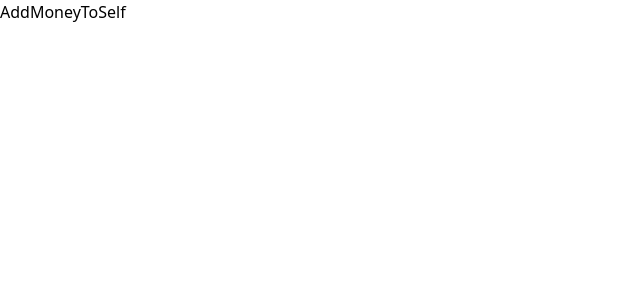
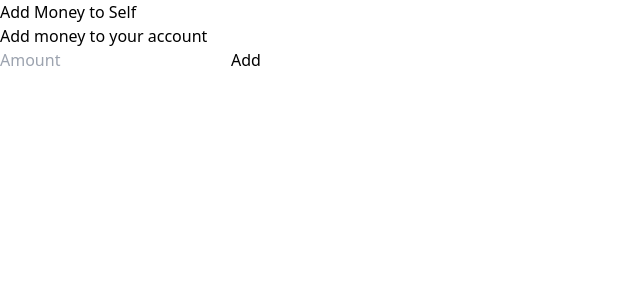
Before and after one commit to PawanKumar666/Paytm-Clone, a React (Vite) app in the folder frontend/: page /add-money-to-self in a window 1280 px wide. Shown: the top 300 px of the page, without its empty margins (0-640 px from the left). Built offline with nearby package versions, Linux system fonts and the light colour scheme.

Commit message:
Chain pages

```diff
--- a/frontend/src/components/Auth/SignIn.jsx
+++ b/frontend/src/components/Auth/SignIn.jsx
@@ -10,7 +10,7 @@ const SignIn = () => {
   const navigate = useNavigate();
   const [email, setEmail] = useState("");
   const [password, setPassword] = useState("");
-  const setToken = useSetRecoilState(token);
+  // const setToken = useSetRecoilState(token);
   const [error, setError] = useState("");
   return (
     <CenteredModal>
@@ -26,7 +26,8 @@ const SignIn = () => {
                         email,
                         password
                     });
-                    setToken(response?.data?.token);
+                    // setToken(response?.data?.token);
+                    localStorage.setItem("token", response?.data?.token);
                     navigate("/dashboard");
                 }
                 catch(error){
--- a/frontend/src/components/Auth/SignUp.jsx
+++ b/frontend/src/components/Auth/SignUp.jsx
@@ -12,7 +12,7 @@ const SignUp = () => {
   const [lastName, setLastName] = useState("");
   const [email, setEmail] = useState("");
   const [password, setPassword] = useState("");
-  const setToken = useSetRecoilState(token);
+  // const setToken = useSetRecoilState(token);
   const [error, setError] = useState("");
   return (
     <CenteredModal>
@@ -32,7 +32,8 @@ const SignUp = () => {
                             email,
                             password
                         });
-                        setToken(response.data.token);
+                        localStorage.setItem("token", response?.data?.token);
+                        // setToken(response.data.token);
                         navigate("/dashboard");
                     }
                     catch(error){
--- a/frontend/src/components/Dashboard/Dashboard.jsx
+++ b/frontend/src/components/Dashboard/Dashboard.jsx
@@ -1,10 +1,43 @@
-import React from "react";
-import { useRecoilValue } from "recoil";
-import { token } from "../../Atoms/AuthAtoms";
+import React, { useEffect, useState } from "react";
+import CenteredModal from "../Wrappers/CenteredModal";
+import axios from "axios";
+import { BASE_URL, v1 } from "../../Utils/globals";
+import { useNavigate } from "react-router-dom";
 
 const Dashboard = () => {
-  const authToken = useRecoilValue(token);
-  return <div>{authToken}</div>;
+  const [email, setEmail] = useState(null);
+  const [balance, setBalance] = useState(0);
+  const [name, setName] = useState("");
+  const [error, setError] = useState("");
+  const navigate = useNavigate();
+  useEffect(async () => {
+    try {
+    const response = await axios.get(`${BASE_URL}${v1}/user/get-details`, {
+      headers: {
+        Authorization: `${localStorage.getItem("token")}`
+      }
+    });
+    setEmail(response.data.email);
+    setBalance(response.data.balance);
+    setName(response.data.name);
+  } catch (error) {
+    setError("Error fetching user details");
+    navigate("/signin");
+  }
+  }, [])
+  return (
+    <CenteredModal>
+        <div className="flex flex-col items-center justify-center">
+            <h1 className="text-2xl font-bold">Welcome - {name}</h1>
+            <p className="text-sm text-gray-500">Email - {email}</p>
+            <p className="text-sm text-gray-500">Balance: {balance}</p>
+            <div className="flex flex-row items-center justify-center">
+                <button className="bg-blue-500 text-white px-4 py-2 rounded-md" onClick={() => navigate("/transfer-money")}>Transfer Money</button>
+                <button className="bg-blue-500 text-white px-4 py-2 rounded-md" onClick={() => navigate("/add-money-to-self")}>Add Money to self</button>
+            </div>
+        </div>
+    </CenteredModal>
+  )
 };
 
 export default Dashboard;
--- a/frontend/src/components/UserActions/AddMoneyToSelf.jsx
+++ b/frontend/src/components/UserActions/AddMoneyToSelf.jsx
@@ -1,7 +1,41 @@
-import React from "react";
+import React, {useState} from "react";
+import CenteredModal from "../Wrappers/CenteredModal";
+import axios from "axios";
+import { BASE_URL, v1 } from "../../Utils/globals";
+// import { useRecoilValue } from "recoil";
+import { token } from "../../Atoms/AuthAtoms";
 
 const AddMoneyToSelf = () => {
-  return <div>AddMoneyToSelf</div>;
+  const [amount, setAmount] = useState(0);
+  const [error, setError] = useState("");
+  // const token = useRecoilValue(token);
+  return (
+    <CenteredModal>
+        <div className="flex flex-col items-center justify-center bg-white p-4 rounded-lg">
+            <h1 className="text-2xl font-bold">Add Money to Self</h1>
+            <p className="text-sm text-gray-500 my-2">Add money to your account</p>
+            <form className="my-4">
+                <input className="border-2 border-gray-3000 rounded-lg p-2" type="number" placeholder="Amount" onChange={e => setAmount(e.target.value)}/>
+                <button type="button" className="bg-blue-500 text-white px-4 py-2 rounded-md" onClick={async () => {
+                    try{
+                        const response = await axios.post(`${BASE_URL}${v1}/user/add-money`, {
+                            amount : Number(amount),
+                        }, {
+                            headers: {
+                                Authorization: `${localStorage.getItem("token")}`
+                            }
+                        });
+                        console.log(response);
+                    }
+                    catch(error){
+                        setError(error.response.data.error);
+                    }
+                }}>Add</button>
+            </form>
+            {error && <p className="text-red-500">{error}</p>}
+        </div>
+    </CenteredModal>
+  )
 };
 
 export default AddMoneyToSelf;
--- a/frontend/src/components/UserActions/TransferMoney.jsx
+++ b/frontend/src/components/UserActions/TransferMoney.jsx
@@ -1,7 +1,48 @@
-import React from "react";
+import React, {useEffect, useState} from "react";
+import CenteredModal from "../Wrappers/CenteredModal";
+import axios from "axios";
+import { BASE_URL, v1 } from "../../Utils/globals";
 
 const TransferMoney = () => {
-  return <div>TransferMoney</div>;
+    const [amount, setAmount] = useState(0);
+    const [userId, setUserId] = useState("");
+    const [error, setError] = useState("");
+    useEffect(() => {
+        setError("");
+    }, []);
+    return (
+        <CenteredModal>
+            <div className="flex flex-col gap-4 bg-white p-4 rounded-lg">
+                <h1 className="text-2xl font-bold">Transfer Money</h1>
+                <form>
+                    <input className="border-2 border-gray-3000 rounded-lg p-2" type="number" placeholder="Amount" onChange={(e) => {
+                        setAmount(e.target.value);
+                    }}/>
+                    <input className="border-2 border-gray-3000 rounded-lg p-2" type="text" placeholder="Recipient" onChange={(e) => {
+                        setUserId(e.target.value);
+                    }}/>
+                    <button type="button" className="bg-blue-500 text-white p-2 rounded-lg" onClick={async () => {
+                        if(amount > 0 && userId !== ""){
+                            try{
+                                const response = await axios.post(`${BASE_URL}${v1}/user/transact-amount`, {
+                                    amount: Number(amount),
+                                    userId: userId
+                                }, {
+                                    headers: {
+                                        Authorization: `${localStorage.getItem("token")}`
+                                    }
+                                });
+                            }
+                            catch(error){
+                                setError(error.response.data.message);
+                            }
+                        }
+                    }}>Transfer</button>
+                </form>
+                {error && <p className="text-red-500">{error}</p>}
+            </div>
+        </CenteredModal>
+    );
 };
 
 export default TransferMoney;
```
